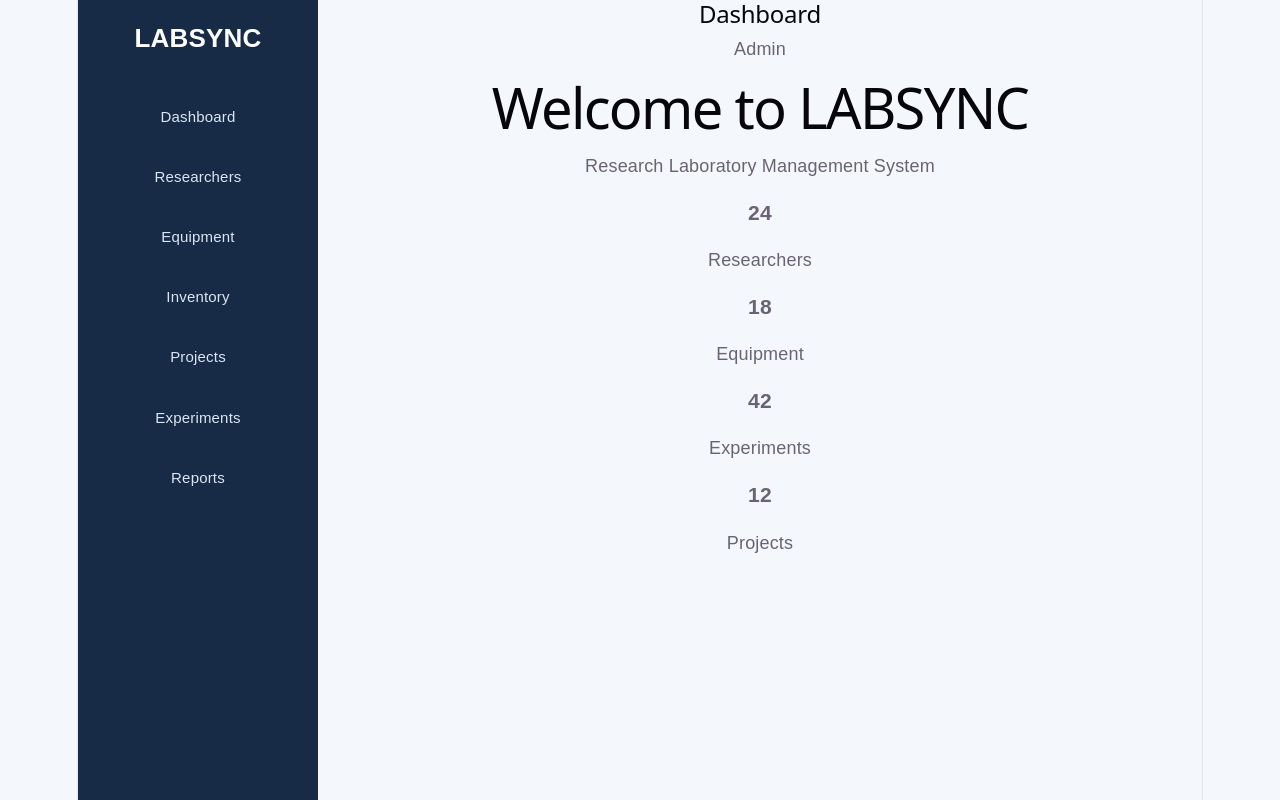
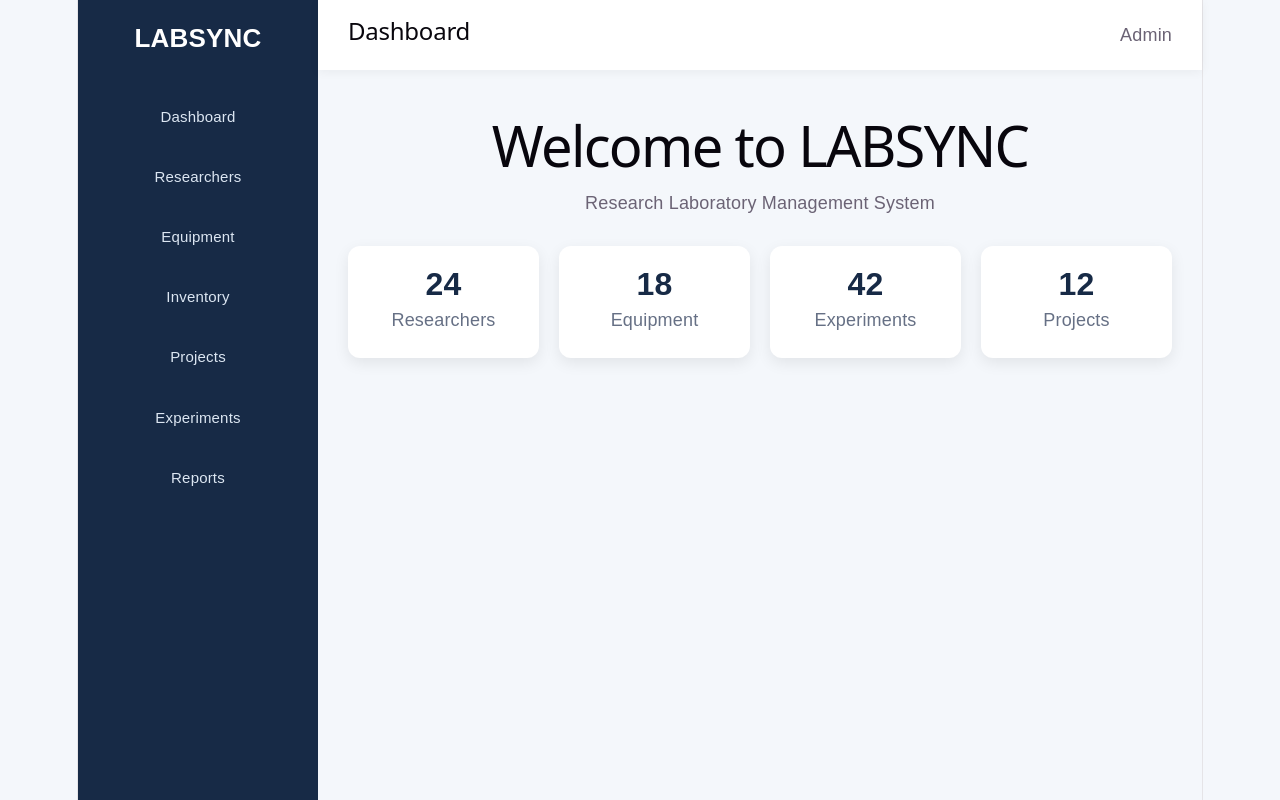
Before and after one commit to hussainsh24/MAIN_LABSync, a React (Vite) app: page / in a window 1280 px wide. Both pictures are taken after a click on the button "Sign In". Built offline with nearby package versions, Linux system fonts and the light colour scheme.

Commit message:
Update App.css

```diff
--- a/src/App.css
+++ b/src/App.css
@@ -165,9 +165,61 @@ body {
   transform: translateY(-1px);
 }
 
+
+
 .login-footer {
   text-align: center;
   margin: 25px 0 0;
   font-size: 13px;
   color: #98a2b3;
 }
+
+/* =========================
+   DASHBOARD
+   ========================= */
+
+.topbar {
+  height: 70px;
+  background: white;
+
+  display: flex;
+  justify-content: space-between;
+  align-items: center;
+
+  padding: 0 30px;
+
+  box-shadow: 0 2px 10px rgba(0,0,0,.05);
+}
+
+.dashboard-content {
+  padding: 30px;
+}
+
+.stats {
+  margin-top: 30px;
+
+  display: grid;
+  grid-template-columns: repeat(4, 1fr);
+
+  gap: 20px;
+}
+
+.stat-card {
+  background: white;
+  padding: 25px;
+
+  border-radius: 12px;
+
+  box-shadow: 0 5px 15px rgba(0,0,0,.08);
+}
+
+.stat-card h3 {
+  margin: 0;
+  font-size: 32px;
+  color: #172a46;
+}
+
+.stat-card p {
+  margin-top: 10px;
+  color: #667085;
+}
```
